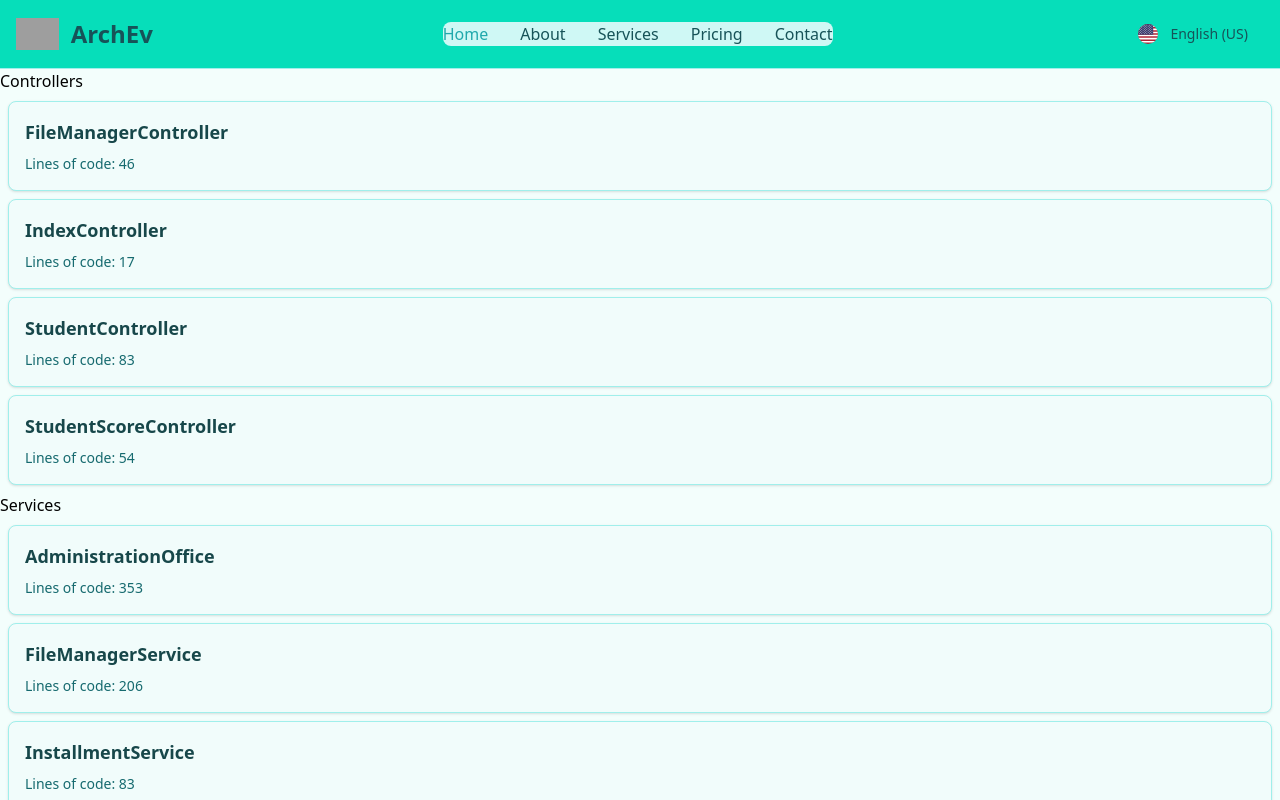
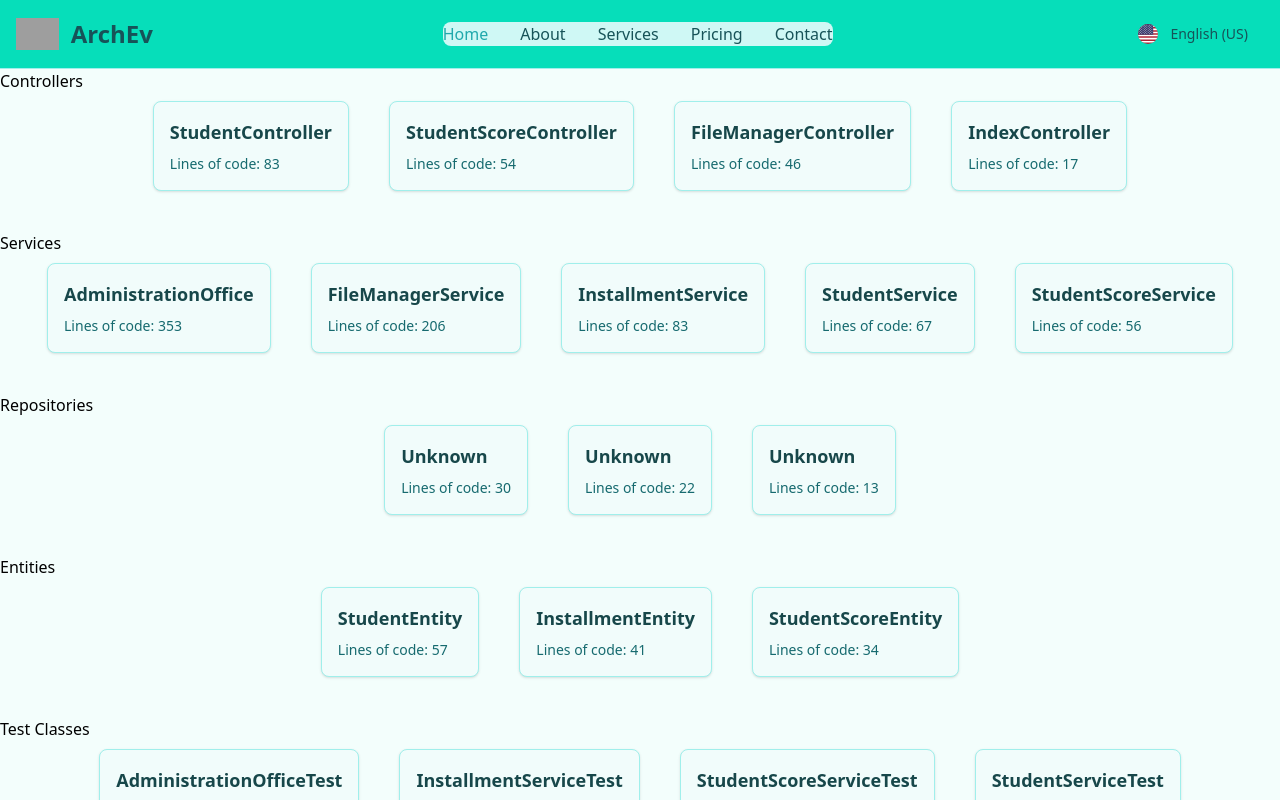
Before and after one commit to Opsord/architecture-evaluator-frontend, a React (Vite) app in the folder architecture-evaluator-frontend/: page /dashboard in a window 1280 px wide. Shown: the top 800 px of the page. Built offline with nearby package versions, Linux system fonts and the light colour scheme; grey boxes are pictures that could not be loaded.

Commit message:
Implemented toot tip

```diff
--- a/architecture-evaluator-frontend/src/pages/Dashboard/components/EntitiesDocumentsSection.tsx
+++ b/architecture-evaluator-frontend/src/pages/Dashboard/components/EntitiesDocumentsSection.tsx
@@ -8,15 +8,18 @@ interface Props {
     documents: CompUnitWithAnalysisDTO[];
 }
 
+const sortByLoc = (arr: CompUnitWithAnalysisDTO[]) =>
+    [...arr].sort((a, b) => b.compUnitSummaryDTO.linesOfCode - a.compUnitSummaryDTO.linesOfCode);
+
 const EntitiesDocumentsSection: React.FC<Props> = ({ entities, documents }) => {
     if (entities.length === 0 && documents.length === 0) return null;
     return (
-        <div className="flex gap-6 mb-8">
+        <div className="flex gap-8 mb-8">
             {entities.length > 0 && (
                 <div className="flex-1 layer-section">
                     <h2>Entities</h2>
-                    <div className="layer-boxes">
-                        {entities.map((unit, idx) => (
+                    <div className="flex flex-wrap gap-6 justify-center">
+                        {sortByLoc(entities).map((unit, idx) => (
                             <BoxMachine key={idx} unit={unit} />
                         ))}
                     </div>
@@ -25,8 +28,8 @@ const EntitiesDocumentsSection: React.FC<Props> = ({ entities, documents }) => {
             {documents.length > 0 && (
                 <div className="flex-1 layer-section">
                     <h2>Documents</h2>
-                    <div className="layer-boxes">
-                        {documents.map((unit, idx) => (
+                    <div className="flex flex-wrap gap-6 justify-center">
+                        {sortByLoc(documents).map((unit, idx) => (
                             <BoxMachine key={idx} unit={unit} />
                         ))}
                     </div>
--- a/architecture-evaluator-frontend/src/pages/Dashboard/components/LayerSection.tsx
+++ b/architecture-evaluator-frontend/src/pages/Dashboard/components/LayerSection.tsx
@@ -10,11 +10,17 @@ interface LayerSectionProps {
 
 const LayerSection: React.FC<LayerSectionProps> = ({ title, units }) => {
     if (!units || units.length === 0) return null;
+
+    // Sort by lines of code descending
+    const sortedUnits = [...units].sort(
+        (a, b) => b.compUnitSummaryDTO.linesOfCode - a.compUnitSummaryDTO.linesOfCode
+    );
+
     return (
-        <div className="layer-section">
+        <div className="layer-section mb-8">
             <h2>{title}</h2>
-            <div className="layer-boxes">
-                {units.map((unit, idx) => (
+            <div className="flex flex-wrap gap-6 justify-center">
+                {sortedUnits.map((unit, idx) => (
                     <BoxMachine key={idx} unit={unit} />
                 ))}
             </div>
--- a/architecture-evaluator-frontend/src/pages/Dashboard/components/visualizations/MachineBox/BoxMachine.tsx
+++ b/architecture-evaluator-frontend/src/pages/Dashboard/components/visualizations/MachineBox/BoxMachine.tsx
@@ -1,21 +1,30 @@
-import React from "react";
+import React, { useState } from "react";
 import type { CompUnitWithAnalysisDTO } from "../../../../../types/project-analysis.ts";
+import CompUnitSummaryTooltip from "./SummaryTooltip.tsx";
 
 interface BoxMachineProps {
     unit: CompUnitWithAnalysisDTO;
 }
 
-const BoxMachine: React.FC<BoxMachineProps> = ({ unit }) => (
+const BoxMachine: React.FC<BoxMachineProps> = ({ unit }) => {
+    const [hovered, setHovered] = useState(false);
+    const summary = unit.compUnitSummaryDTO;
+
+    return (
         <div
-        className="rounded-lg border border-swamp-200 bg-swamp-50 shadow-sm p-4 m-2 transition-transform hover:-translate-y-1 hover:shadow-lg"
+            className="relative rounded-lg border border-swamp-200 bg-swamp-50 shadow-sm p-4 m-2 transition-transform hover:-translate-y-1 hover:shadow-lg"
+            onMouseEnter={() => setHovered(true)}
+            onMouseLeave={() => setHovered(false)}
         >
             <h3 className="text-lg font-semibold text-swamp-900 mb-2">
-            {unit.compUnitSummaryDTO.className}
+                {summary.className}
             </h3>
             <p className="text-sm text-swamp-700">
-            Lines of code: {unit.compUnitSummaryDTO.linesOfCode}
+                Lines of code: {summary.linesOfCode}
             </p>
+            {hovered && <CompUnitSummaryTooltip summary={summary} />}
         </div>
     );
+};
 
 export default BoxMachine;
--- /dev/null
+++ b/architecture-evaluator-frontend/src/pages/Dashboard/components/visualizations/MachineBox/SummaryTooltip.tsx
@@ -0,0 +1,27 @@
+import React from "react";
+import type { CompUnitSummaryDTO } from "../../../../../types/compilation-unit.summary";
+
+interface Props {
+    summary: CompUnitSummaryDTO;
+}
+
+const CompUnitSummaryTooltip: React.FC<Props> = ({ summary }) => (
+    <div className="absolute z-50 left-1/2 -translate-x-1/2 top-full mt-2 w-80 bg-white border border-gray-200 rounded-lg shadow-lg p-4 text-sm text-gray-800">
+        <h4 className="font-semibold text-lg text-gray-900 mb-2">{summary.className}</h4>
+        <ul className="space-y-1">
+            <li>
+                <span className="font-medium">Lines of Code:</span> {summary.linesOfCode}
+            </li>
+            <li>
+                <span className="font-medium">Methods:</span> {summary.methods.length}
+            </li>
+            {summary.annotationDTOS && summary.annotationDTOS.length > 0 && (
+                <li>
+                    <span className="font-medium">Annotations:</span> {summary.annotationDTOS.map(a => a.name).join(", ")}
+                </li>
+            )}
+        </ul>
+    </div>
+);
+
+export default CompUnitSummaryTooltip;
--- a/architecture-evaluator-frontend/src/pages/Dashboard/index.tsx
+++ b/architecture-evaluator-frontend/src/pages/Dashboard/index.tsx
@@ -7,7 +7,7 @@ const Dashboard: React.FC = () => {
     const { projectData } = useProjectContext();
 
     if (!projectData) {
-        return <div>No data available. Please analyze a project first.</div>;
+        return <div className="z-0">No data available. Please analyze a project first.</div>;
     }
 
     const { controllers, services, repositories, entities, documents, testClasses, otherClasses } = projectData;
```
Also changed, not shown: architecture-evaluator-frontend/src/assets/gear.svg (added). Lines whose indentation alone changed are shown as unchanged.
